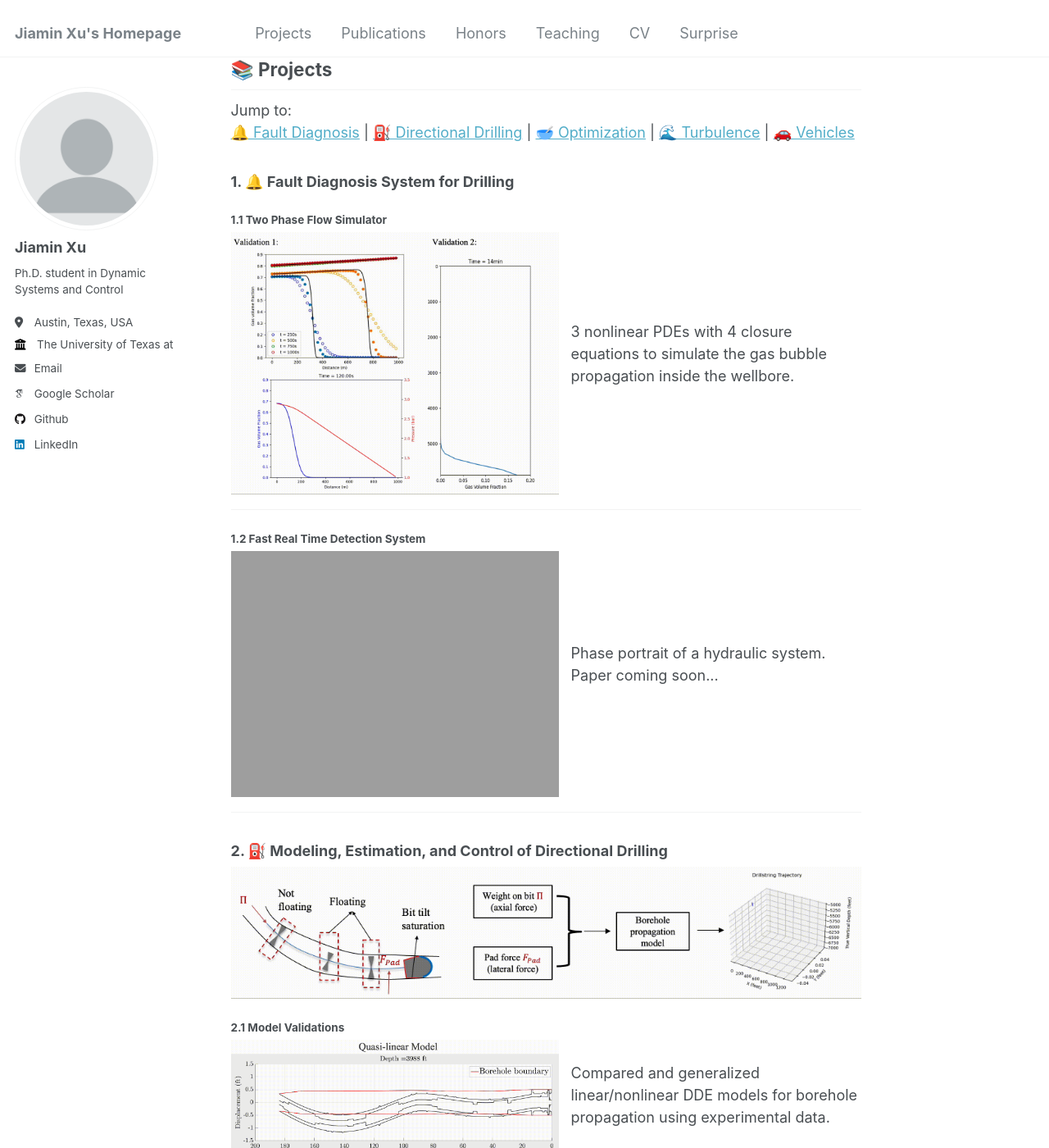
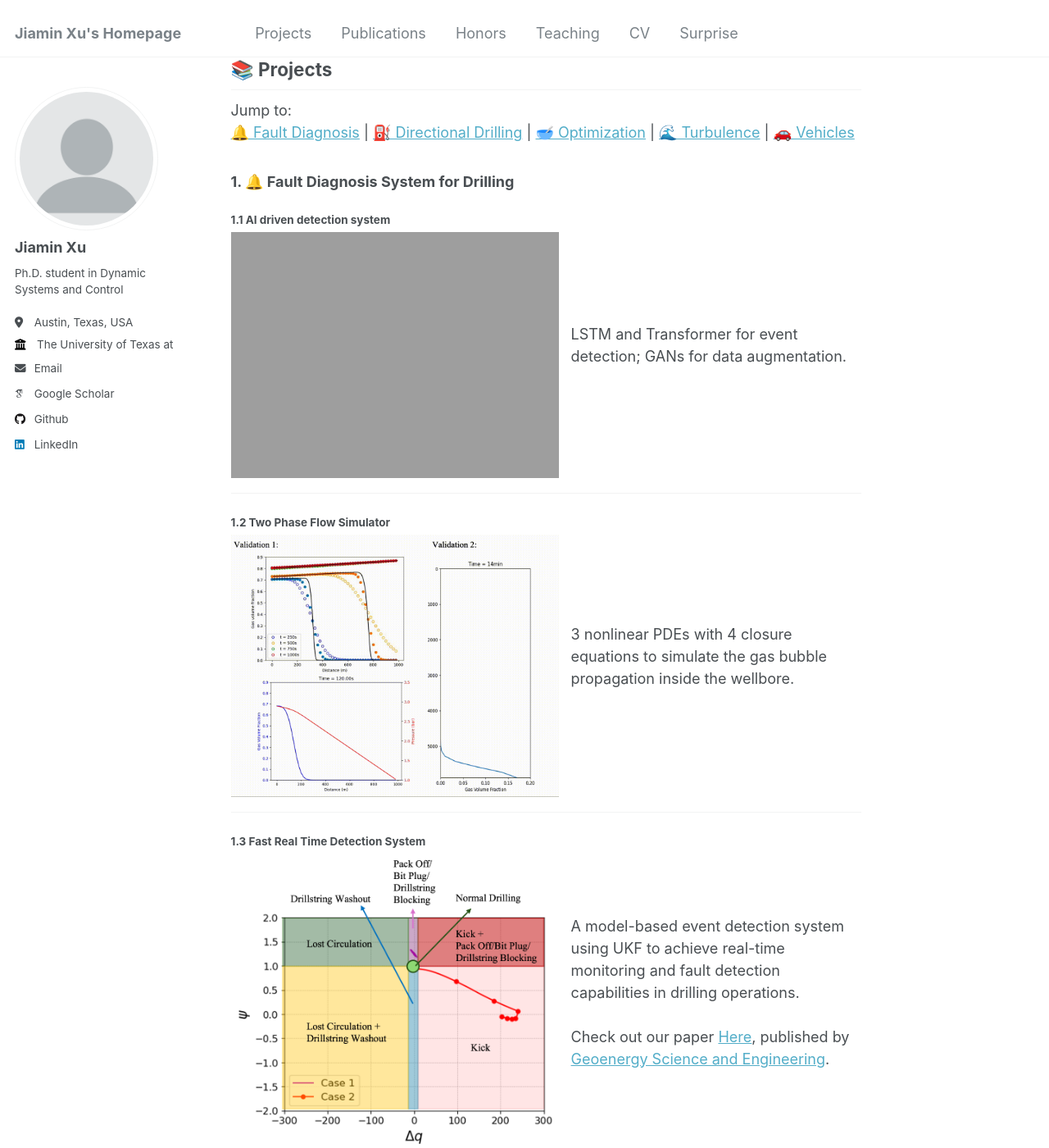
Before and after one commit to Jiaminx7/Website, a Jekyll site: the page built from _pages/about.md, in a window 1280 px wide and 1400 px high, scrolled down 628 px. Shown: the whole window at 82% size. Built offline with Jekyll 4.4.1, drawn with Linux system fonts in a browser that asks for light colours; some web fonts are replaced; some of the changed text lies outside the part shown.

Commit message:
Update all changes

```diff
--- a/_data/navigation.yml
+++ b/_data/navigation.yml
@@ -18,7 +18,7 @@ main:
     url: /#teaching
 
   - title: "CV"
-    url: /files/CV.pdf
+    url: /files/CV_ML.pdf
 
   - title: "Surprise"
     url: /year-archive/
--- a/_pages/about.md
+++ b/_pages/about.md
@@ -23,17 +23,27 @@ My research centers on the integration of advanced physics-based and machine lea
 <!-- Begin Projects Content -->
 <h3 id="event-detection">1. 🔔 Fault Diagnosis System for Drilling</h3>
 
-<h4 id="two-phase-flow">1.1 Two Phase Flow Simulator</h4>
+<h4 id="ai-detection">1.1 AI driven detection system</h4>
+<div style="display: flex; align-items: center;">
+    <img src="https://jiaminx7.github.io/Website/images/AI.png" alt="AI" style="margin-right: 15px; width: 400px;">
+    <p>LSTM and Transformer for event detection; GANs for data augmentation.</p>
+</div>
+<hr>
+
+<h4 id="two-phase-flow">1.2 Two Phase Flow Simulator</h4>
 <div style="display: flex; align-items: center;">
     <img src="https://jiaminx7.github.io/Website/images/DFM.gif" alt="DFM" style="margin-right: 15px; width: 400px;">
     <p>3 nonlinear PDEs with 4 closure equations to simulate the gas bubble propagation inside the wellbore.</p>
 </div>
 <hr>
 
-<h4 id="real-time-detection">1.2 Fast Real Time Detection System</h4>
+<h4 id="real-time-detection">1.3 Fast Real Time Detection System</h4>
 <div style="display: flex; align-items: center;">
-    <img src="https://jiaminx7.github.io/Website/images/Phase_Portrait.gif" alt="Phase" style="margin-right: 15px; width: 400px;">
-    <p>Phase portrait of a hydraulic system. <br>Paper coming soon...</p>
+    <img src="https://jiaminx7.github.io/Website/images/Graphic_Abstract.png" alt="UKF" style="margin-right: 15px; width: 400px;">
+    <p>A model-based event detection system using UKF to achieve real-time monitoring and fault detection capabilities in drilling operations.
+
+    <br><br>Check out our paper <a href="https://www.sciencedirect.com/science/article/pii/S2949891024009874" target="_blank">Here</a>, published by <a href="https://www.sciencedirect.com/journal/geoenergy-science-and-engineering" target="_blank">Geoenergy Science and Engineering</a>.
+    </p>
 </div>
 <hr>
 
@@ -151,6 +161,8 @@ My research centers on the integration of advanced physics-based and machine lea
 
 <h3 id="journal">Journal</h3>
 <ul>
+  <li>[<a href="#real-time-detection">Overview</a>] | [<a href="https://www.sciencedirect.com/science/article/pii/S2949891024009874">Download</a>] | <strong>Xu J</strong>, Aguirre J, Song S, Sun Z, Bhaidasna K, Chen D, 2024. A UKF Enabled Model Based Event Detection System for Drilling Operation. <em>Geoenergy Science and Engineering, 2024, 213617.</em></li>
+
   <li>[<a href="#physics-based-method">Overview</a>] | [<a href="https://www.sciencedirect.com/science/article/pii/S2949891024001994">Download</a>] | <strong>Xu J</strong>, Demirer N, Pho V, Tian K, Zhang H, Bhaidasna K, Darbe R and Chen D, 2024. Advancing real-time drilling trajectory prediction with an efficient nonlinear DDE model and online parameter estimation. <em>Geoenergy Science and Engineering, 238, p.212829.</em></li>
 
   <li>[<a href="#model-validations">Overview</a>] | [<a href="https://asmedigitalcollection.asme.org/lettersdynsys/article-abstract/3/2/021007/1166902/Experimentally-Validated-Nonlinear-Delayed?redirectedFrom=fulltext">Download</a>] | <strong>Xu J</strong>, Keller A, Nazli D, Zhang H, Tian K, Bhaidasna K, Darbe R, Chen D. Experimentally Validated Nonlinear Delayed Differential Approach to Model Borehole Propagation for Directional Drilling. <em>ASME Letters in Dynamic Systems and Control, ALDSC-23-1030</em>. (<strong>Best Student Paper Finalist</strong>, MECC 2023)</li>
```
Also changed, not shown: images/Graphic_Abstract.png (added), images/Screenshot 2025-01-04 at 11.39.41 PM.png (added), images/Screenshot 2025-01-04 at 11.42.16 PM.png (added), 3 other files.
